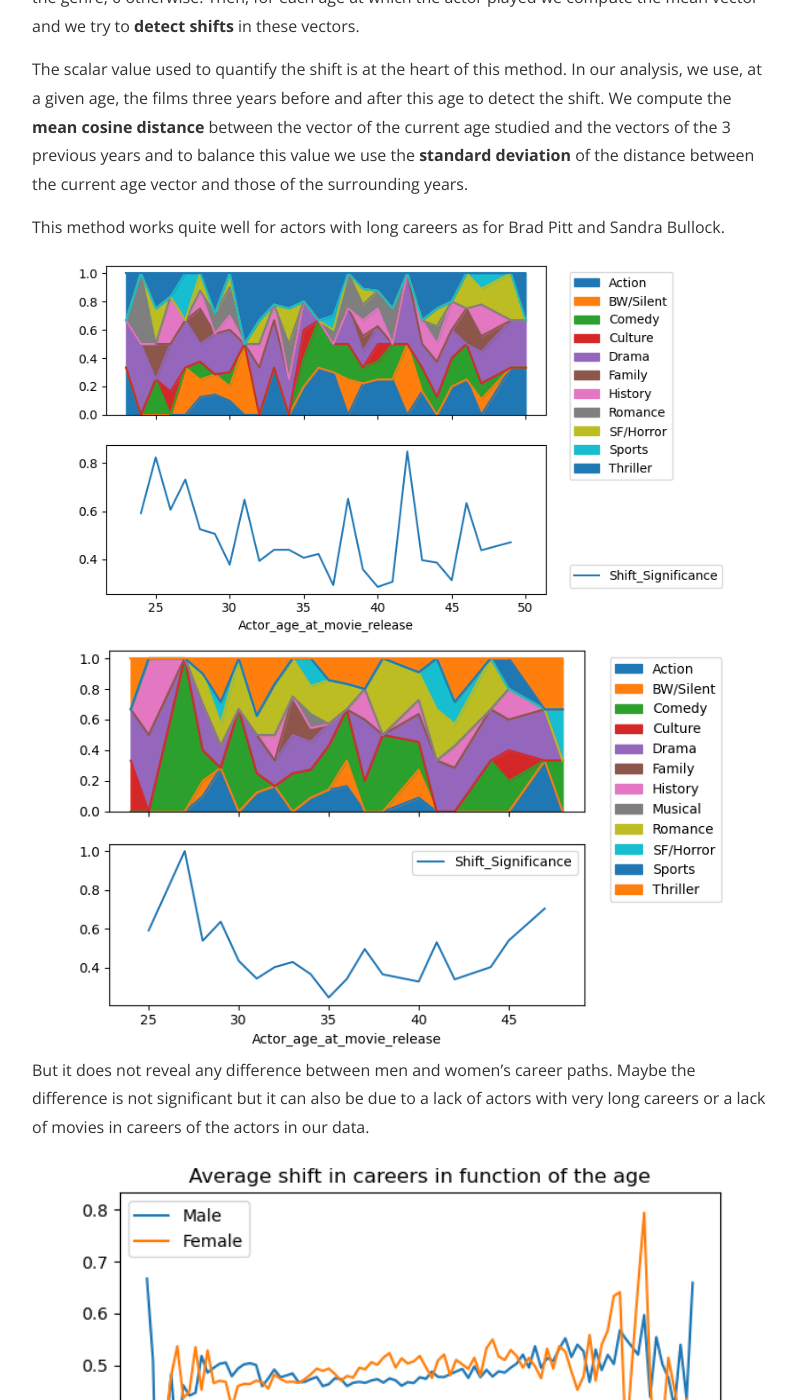
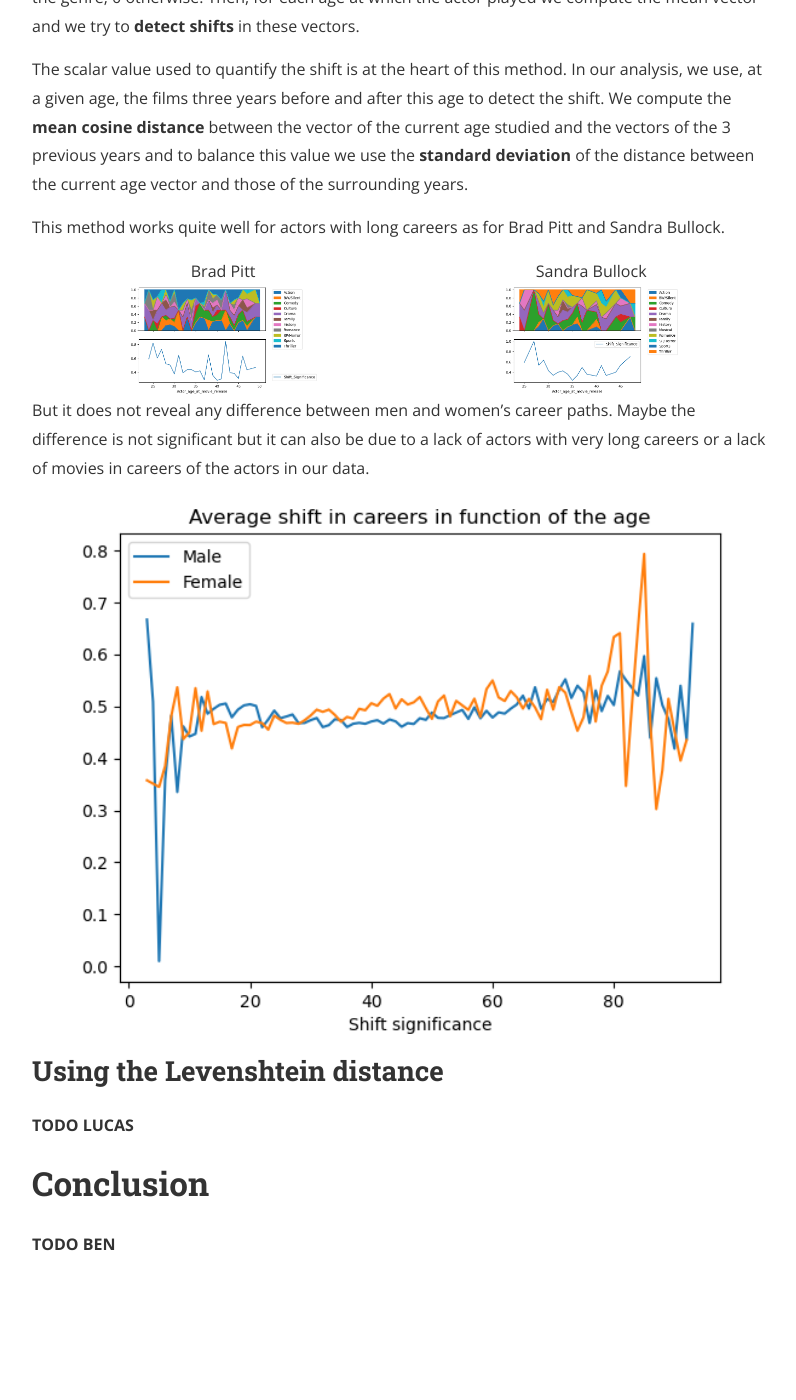
Before and after one commit to epfl-ada/ada-2023-project-vaneau, a Jekyll site: the page built from index.md, in a window 1280 px wide and 1400 px high, scrolled down 9599 px. Shown: the whole window, without its empty margins (240-1036 px from the left). Built offline with Jekyll 4.4.1, drawn with Linux system fonts in a browser that asks for light colours; nearby versions of some CDN libraries; after the commit the page ends 10936 px from its top, so only the background shows below that.

Commit message:
Add images fit between brad and sandra

```diff
--- a/index.md
+++ b/index.md
@@ -114,10 +114,41 @@ The scalar value used to quantify the shift is at the heart of this method. In o
 
 This method works quite well for actors with long careers as for Brad Pitt and Sandra Bullock.
 
-<div align="center">
-<img title="Brad Pitt career" alt="Brad Pitt career" src="images/brad_pitt.png" align="center">
-<img title="Sandra Bullock career" alt="Sandra Bullock career" src="images/sandra_bullock.png" align="center">
+
+<html lang="en">
+<head>
+  <meta charset="UTF-8">
+  <meta name="viewport" content="width=device-width, initial-scale=1.0">
+  <title>Two Images Side by Side</title>
+  <style>
+    .image-container {
+      display: flex;
+    }
+
+    .image-container img {
+      width: 50%; /* Adjust the width as needed */
+      height: auto;
+    }
+  </style>
+</head>
+<body>
+
+
+<div class="image-container">
+  <div>
+    <div align=center>Brad Pitt</div>
+    <img src="images/brad_pitt.png" alt="Image 1">
+  </div>
+
+  <div>
+    <div align=center>Sandra Bullock</div>
+    <img src="images/sandra_bullock.png" alt="Image 1">
+  </div>
 </div>
+
+</body>
+</html>
+
 
 But it does not reveal any difference between men and women's career paths. Maybe the difference is not significant but it can also be due to a lack of actors with very long careers or a lack of movies in careers of the actors in our data.
 
```
